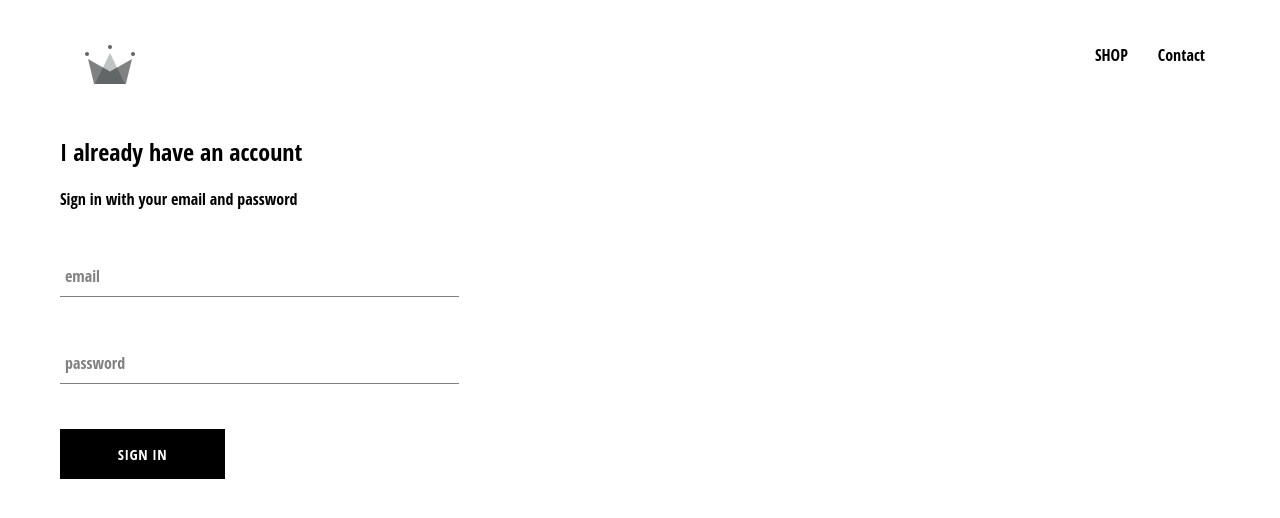
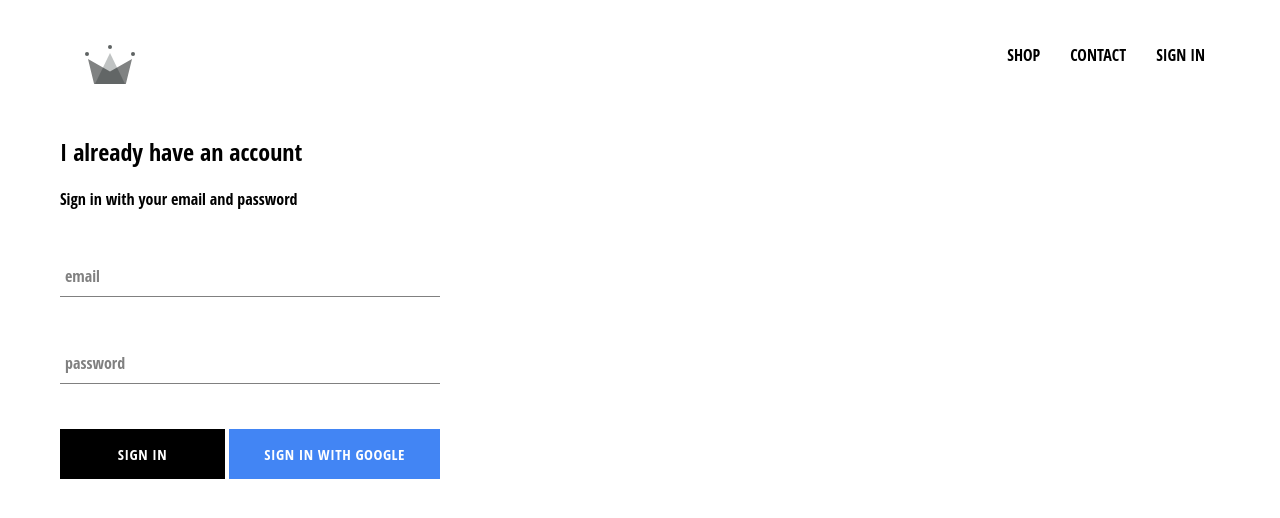
Before and after one commit to parassantra/crw-clothing, a React (Create React App) app: page /signin in a window 1280 px wide. Shown: the top 518 px of the page. Built offline with nearby package versions, Linux system fonts and the light colour scheme; no server answers; the HTML template or start-up script is replaced by a standard one.

Commit message:
add signinpage and firebase support

```diff
--- a/package.json
+++ b/package.json
@@ -3,11 +3,12 @@
   "version": "0.1.0",
   "private": true,
   "dependencies": {
+    "firebase": "^8.6.1",
     "node-sass": "^4.11.0",
     "react": "^17.0.1",
     "react-dom": "^16.8.6",
-    "react-scripts": "2.1.8",
-    "react-router-dom": "5.0.0"
+    "react-router-dom": "5.0.0",
+    "react-scripts": "2.1.8"
   },
   "devDependencies": {
     "react-scripts": "3.0.0"
--- a/src/App.css
+++ b/src/App.css
@@ -7,3 +7,7 @@
     text-decoration: none;
     color: black;
 }
+
+*{
+    box-sizing: border-box;
+}
--- a/src/App.js
+++ b/src/App.js
@@ -4,13 +4,41 @@
 import ShopPage from './pages/shoppage/shoppage.component';
 import Header from './components/header/header.component';
 import SignInAndSignUpPage from './pages/sign-in-and-sign-up/sign-in-and-sign-up.component';
+import { auth } from './firebase/firebase.utils';
 import './App.css';
 
+
+
 class App extends React.Component {
+  constructor(props){
+    super();
+
+    this.state = {
+      currentUser: null
+    }
+  }
+
+  unsubscribeFromAuth = null
+
+  componentDidMount(){
+    console.log("componentdidMount")
+    this.unsubscribeFromAuth = auth.onAuthStateChanged(user => {
+      this.setState({currentUser: user})
+    })
+  }
+
+  componentDidUpdate(){
+    console.log("componentdidUpdate")
+  }
+
+  componentWillUnmount(){
+    this.unsubscribeFromAuth();
+  }
+
   render() {
     return (
       <div className='App'>
-        <Header/>
+        <Header currentUser={this.state.currentUser}/>
         <Switch>
           <Route exact path="/" component={HomePage}/>
           <Route path="/shop" component={ShopPage}/>
--- a/src/components/custom-button/custom-button.component.jsx
+++ b/src/components/custom-button/custom-button.component.jsx
@@ -1,9 +1,9 @@
 import React from 'react'
 import './custom-button.styles.scss'
 
-const CustomButton = ({children, ...otherProps}) => {
+const CustomButton = ({children, isGoogleSignIn, ...otherProps}) => {
     return (
-        <button className='custom-button' {...otherProps}>
+        <button className={`${isGoogleSignIn ? 'google-sign-in':''} custom-button`} {...otherProps}>
             {children}
         </button>
     )
--- a/src/components/custom-button/custom-button.styles.scss
+++ b/src/components/custom-button/custom-button.styles.scss
@@ -19,4 +19,15 @@
       color: black;
       border: 1px solid black;
     }
+
+    &.google-sign-in{
+      background-color: #4285f4;
+      color:white;
+
+      &:hover{
+        background-color: #357ae8;
+        border: none;
+        color:black
+      }
+    }
   }
--- a/src/components/header/header.component.jsx
+++ b/src/components/header/header.component.jsx
@@ -2,8 +2,9 @@
 import { Link } from 'react-router-dom'
 import { ReactComponent as Logo } from '../../assests/crown.svg'
 import './header.styles.scss'
+import { auth } from '../../firebase/firebase.utils';
 
-const Header  = () => {
+const Header  = ({currentUser}) => {
     return (
         <div className='header'>
             <Link className='logo-container' to='/'>
@@ -11,7 +12,13 @@
             </Link>
             <div className='options'>
                 <Link className='option' to='/shop'>SHOP</Link>
-                <Link className='option' to='/contact'>Contact</Link>
+                <Link className='option' to='/contact'>CONTACT</Link>
+                {
+                    currentUser ?
+                    <div className='option' onClick={() => auth.signOut()}>SIGN OUT</div>
+                    :
+                    <Link className='option' to='/signin'>SIGN IN</Link>
+                }
             </div>
         </div>
     )
--- a/src/components/header/header.styles.scss
+++ b/src/components/header/header.styles.scss
@@ -20,6 +20,7 @@
 
       .option {
         padding: 10px 15px;
+        cursor: pointer;
       }
     }
   }
--- a/src/components/sign-in/sign-in.component.jsx
+++ b/src/components/sign-in/sign-in.component.jsx
@@ -1,4 +1,5 @@
 import React, { Component } from 'react'
+import { signInWithGoogle } from '../../firebase/firebase.utils';
 import FormInput from '../form-input/form-input.component';
 import CustomButton from '../custom-button/custom-button.component';
 import './sign-in.styles.scss'
@@ -49,7 +50,10 @@
                     label='password'
                     required
                     />
-                    <CustomButton type='submit'>Sign In</CustomButton>
+                    <div className='buttons'>
+                        <CustomButton type='submit'>SIGN IN</CustomButton>
+                        <CustomButton onClick={signInWithGoogle} isGoogleSignIn>SIGN IN WITH GOOGLE</CustomButton>
+                    </div>
                 </form>
             </div>
         )
--- a/src/components/sign-in/sign-in.styles.scss
+++ b/src/components/sign-in/sign-in.styles.scss
@@ -1,9 +1,14 @@
 .sign-in{
-    width: 30vw;
+    width: 380px;
     display: flex;
     flex-direction: column;
 
     .title{
         margin: 10px 0;
     }
+
+    .buttons{
+        display: flex;
+        justify-content: space-between;
+    }
 }
--- /dev/null
+++ b/src/firebase/firebase.utils.js
@@ -0,0 +1,27 @@
+import firebase from 'firebase/app';
+import 'firebase/firestore';
+import 'firebase/auth';
+
+
+const config = {
+    apiKey: "AIzaSyB-29tXef0ROsb2jAT2Z4SnL2aEhtTdREM",
+    authDomain: "crwn-db-a3ec0.firebaseapp.com",
+    projectId: "crwn-db-a3ec0",
+    storageBucket: "crwn-db-a3ec0.appspot.com",
+    messagingSenderId: "603822292360",
+    appId: "1:603822292360:web:1fc048617dec6f8bf5ce3d"
+  };
+
+firebase.initializeApp(config);
+
+export const auth = firebase.auth();
+export const firestore= firebase.firestore();
+
+
+const provider = new firebase.auth.GoogleAuthProvider();
+provider.setCustomParameters({prompt: 'select_account'});
+
+export const signInWithGoogle = () => auth.signInWithPopup(provider);
+
+
+export default firebase;
```
Also changed, not shown: 1 other file (tests, documents, lock files or other folders).
